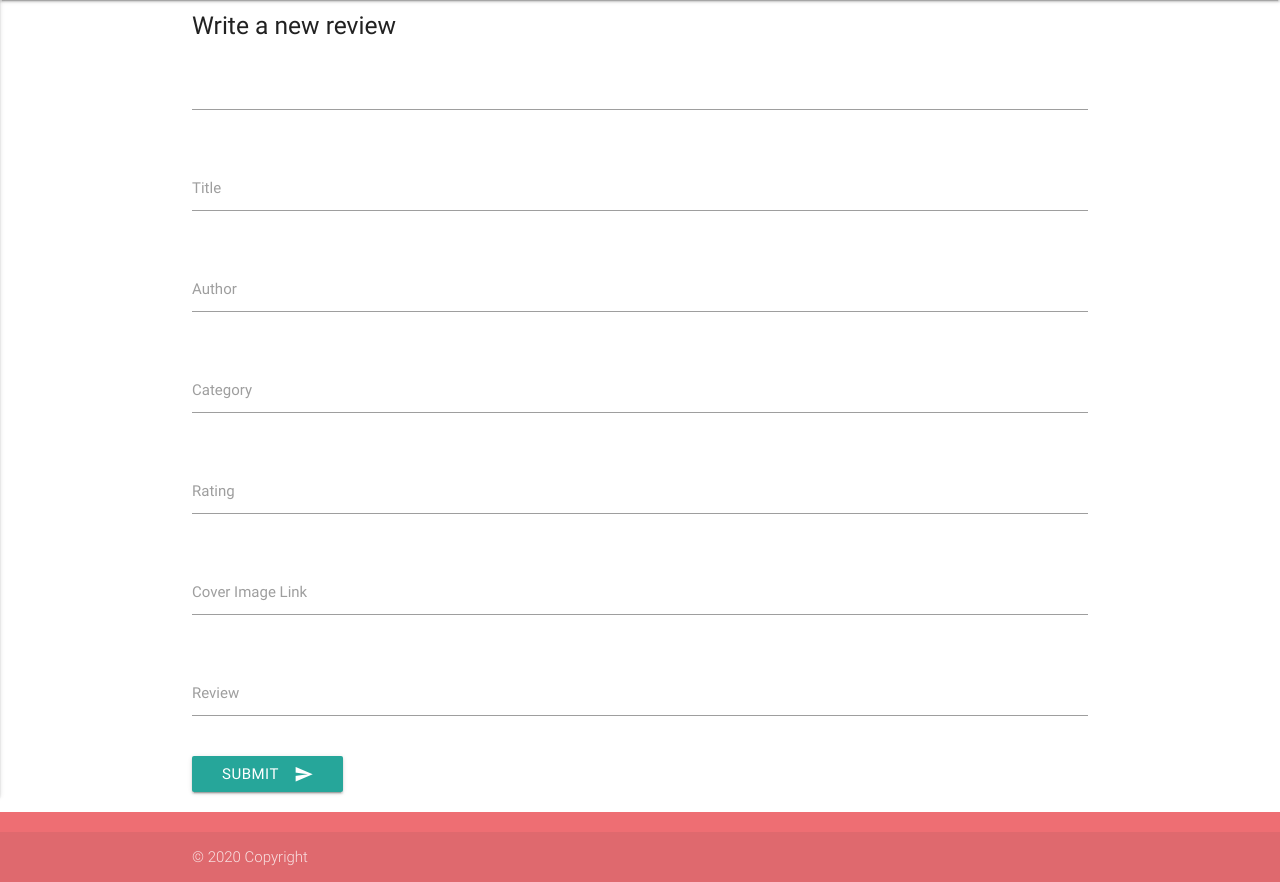
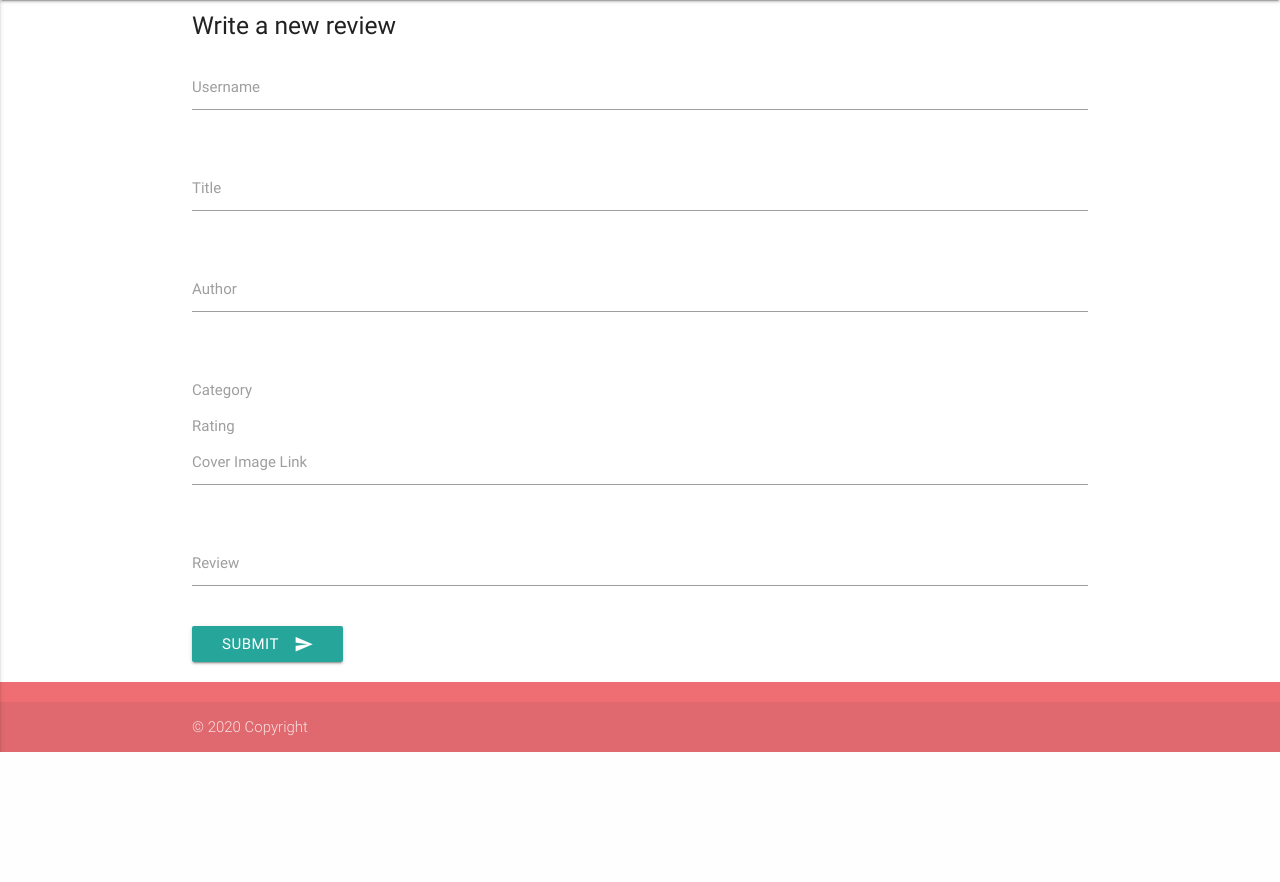
Before and after one commit to amosborn/milestone-project-3, a Flask app: page /add_review in a window 1280 px wide. Shown: the part 64-946 px from the top of the page. After the commit the page ends 816 px from the top, so only its background shows below. Run offline with Flask 2, Linux system fonts and the light colour scheme; some libraries are stand-ins or nearby versions.

Commit message:
Changed email to username, added select for category and rating

```diff
--- a/templates/addreview.html
+++ b/templates/addreview.html
@@ -6,31 +6,45 @@
         <form action="{{ url_for('insert_review') }}" method="POST" class="col s12">
             <div class="row">
                 <div class="input-field col s12">
-                    <input id="email" name="email" type="email" class="validate">
-                    <label for="email"></label>
+                    <input id="username" name="username" type="text" class="validate" required>
+                    <label for="username">Username</label>
                 </div>
             </div>
             <div class="row">
                 <div class="input-field col s12">
-                    <input id="title" name="title" type="text" class="validate">
+                    <input id="title" name="title" type="text" class="validate" required>
                     <label for="title">Title</label>
                 </div>
             </div>
             <div class="row">
                 <div class="input-field col s12">
-                    <input id="author" name="author" type="text" class="validate">
+                    <input id="author" name="author" type="text" class="validate" required>
                     <label for="author">Author</label>
                 </div>
             </div>
             <div class="row">
                 <div class="input-field col s12">
-                    <input id="category" name="category" type="text" class="validate">
-                    <label for="category">Category</label>
+                    <select id="category" name="category" class="validate">
+                        <option value="" disabled selected>Choose your option</option>
+                        <option value="Drama">Drama</option>
+                        <option value="Romance">Romance</option>
+                        <option value="Crime">Crime</option>
+                        <option value="Thriler">Thriller</option>
+                        <option value="History">History</option>
+                    </select>
+                    <label>Category</label>
                 </div>
             </div>
             <div class="row">
                 <div class="input-field col s12">
-                    <input id="rating" name="rating" type="text" class="validate">
+                    <select id="rating" name="rating" type="text" class="validate">
+                        <option value="" disabled selected>Choose your option</option>
+                        <option value="*****"><strong>*****</strong></option>
+                        <option value="****"><strong>****</strong></option>
+                        <option value="***"><strong>***</strong></option>
+                        <option value="**"><strong>**</strong></option>
+                        <option value="*"><strong>*</strong></option>
+                    </select>
                     <label for="rating">Rating</label>
                 </div>
             </div>
```
